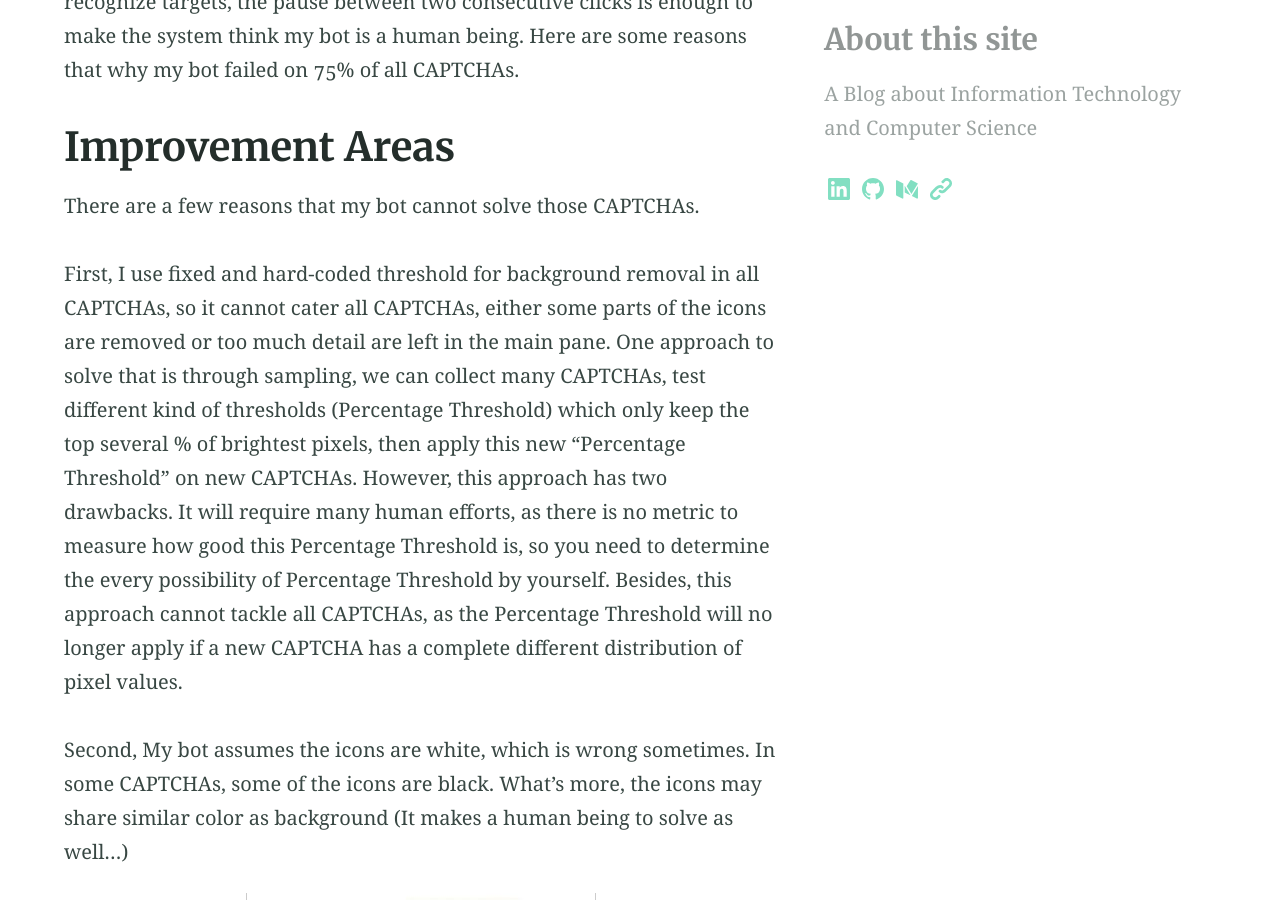
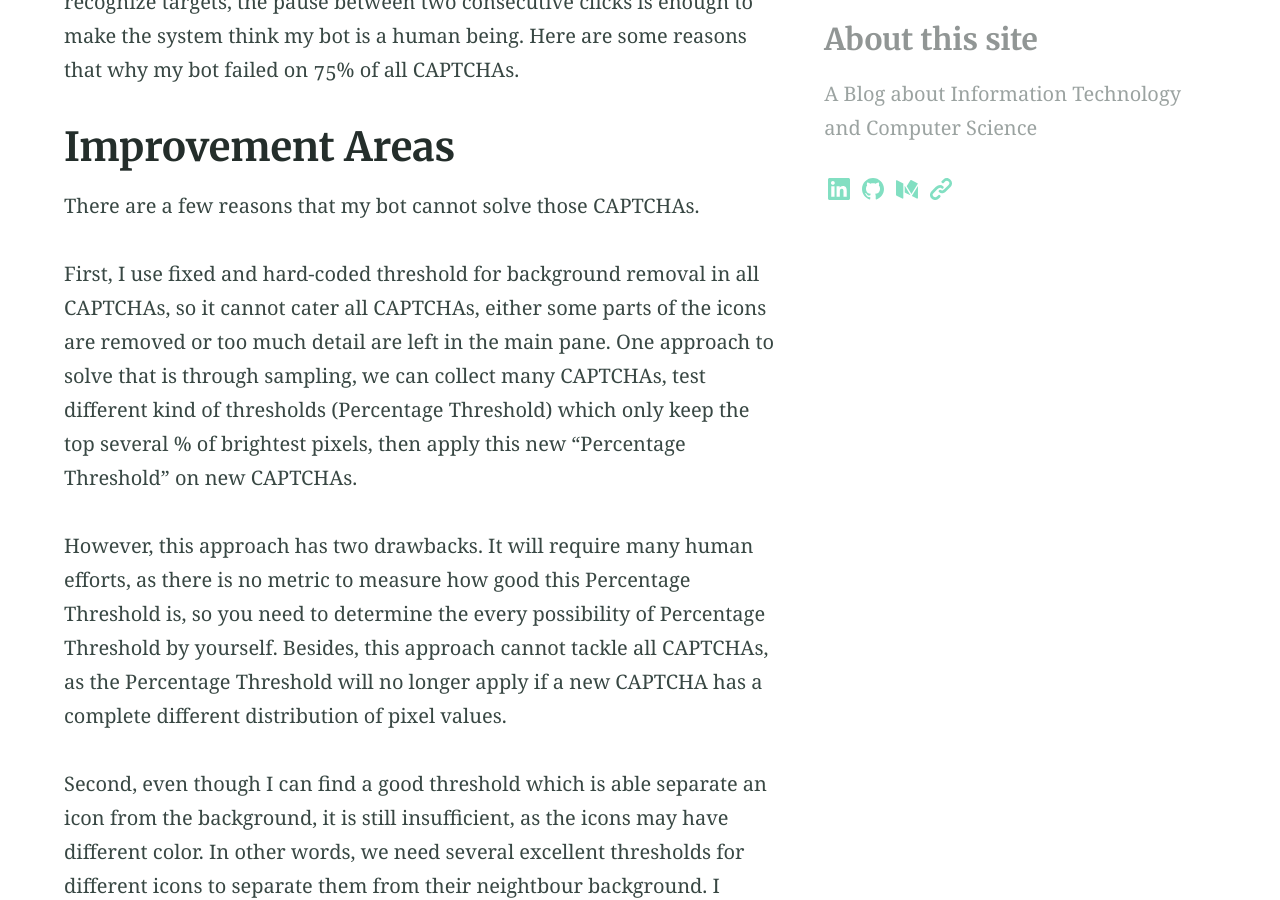
Before and after one commit to JoeHO888/JoeHo888.github.io, a Jekyll site: the page built from projects/Attempt-to-solve-Geetest-CAPTCHA.md, in a window 1280 px wide and 900 px high, scrolled down 4430 px. Built offline with Jekyll 4.4.1, drawn with Linux system fonts in a browser that asks for light colours; our own code applies the rules of GitHub Pages for plain Markdown files; some of the changed text lies outside the part shown.

Commit message:
Update Geetest Project

```diff
--- a/projects/Attempt-to-solve-Geetest-CAPTCHA.md
+++ b/projects/Attempt-to-solve-Geetest-CAPTCHA.md
@@ -49,13 +49,13 @@
 
 First, I use fixed and hard-coded threshold for background removal in all CAPTCHAs, so it cannot cater all CAPTCHAs, either some parts of the icons are removed or too much detail are left in the main pane.
 One approach to solve that is through sampling, we can collect many CAPTCHAs, test different kind of thresholds (Percentage Threshold) which only keep the top several % of brightest pixels, then apply this new "Percentage Threshold" on new CAPTCHAs.
-However, this approach has two drawbacks.
-It will require many human efforts, as there is no metric to measure how good this Percentage Threshold is, so you need to determine the every possibility of Percentage Threshold by yourself.
+
+However, this approach has two drawbacks. It will require many human efforts, as there is no metric to measure how good this Percentage Threshold is, so you need to determine the every possibility of Percentage Threshold by yourself.
 Besides, this approach cannot tackle all CAPTCHAs, as the Percentage Threshold will no longer apply if a new CAPTCHA has a complete different distribution of pixel values.
 
-Second, My bot assumes the icons are white, which is wrong sometimes. In some CAPTCHAs, some of the icons are black. What's more, the icons may share similar color as background (It makes a human being to solve as well...)
-{% include figure.html image="/images/Attempt-To-Solve-Geetest-CAPTCHA/black-icon.jpg" alt="Black Icon" %}
-{% include figure.html image="/images/Attempt-To-Solve-Geetest-CAPTCHA/similar-color-icon.jpg" alt="Similar Color for Icon" %}
+Second, even though I can find a good threshold which is able separate an icon from the background, it is still insufficient, as the icons may have different color. In other words, we need several excellent thresholds for different icons to separate them from their neightbour background.
+I haven't found a good approach for that, feel free to comment if you have good idea!
+{% include figure.html image="/images/Attempt-To-Solve-Geetest-CAPTCHA/different-colors-icons.jpg" alt="Different Colors Icons" caption="Different Colors Icons" %}
 
 Source Code: URL
 This article is also published in Medium:
```
Also changed, not shown: images/Attempt-To-Solve-Geetest-CAPTCHA/different-colors-icons.jpg (added).
